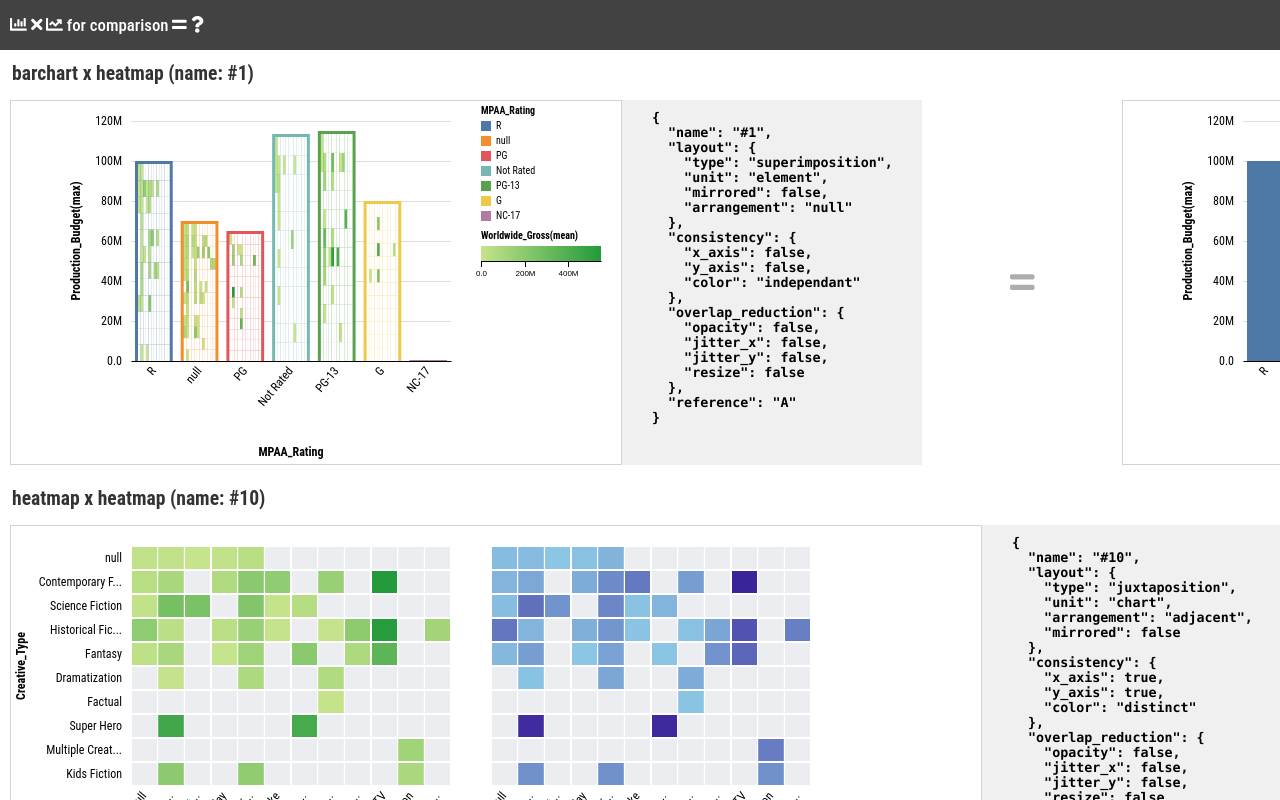
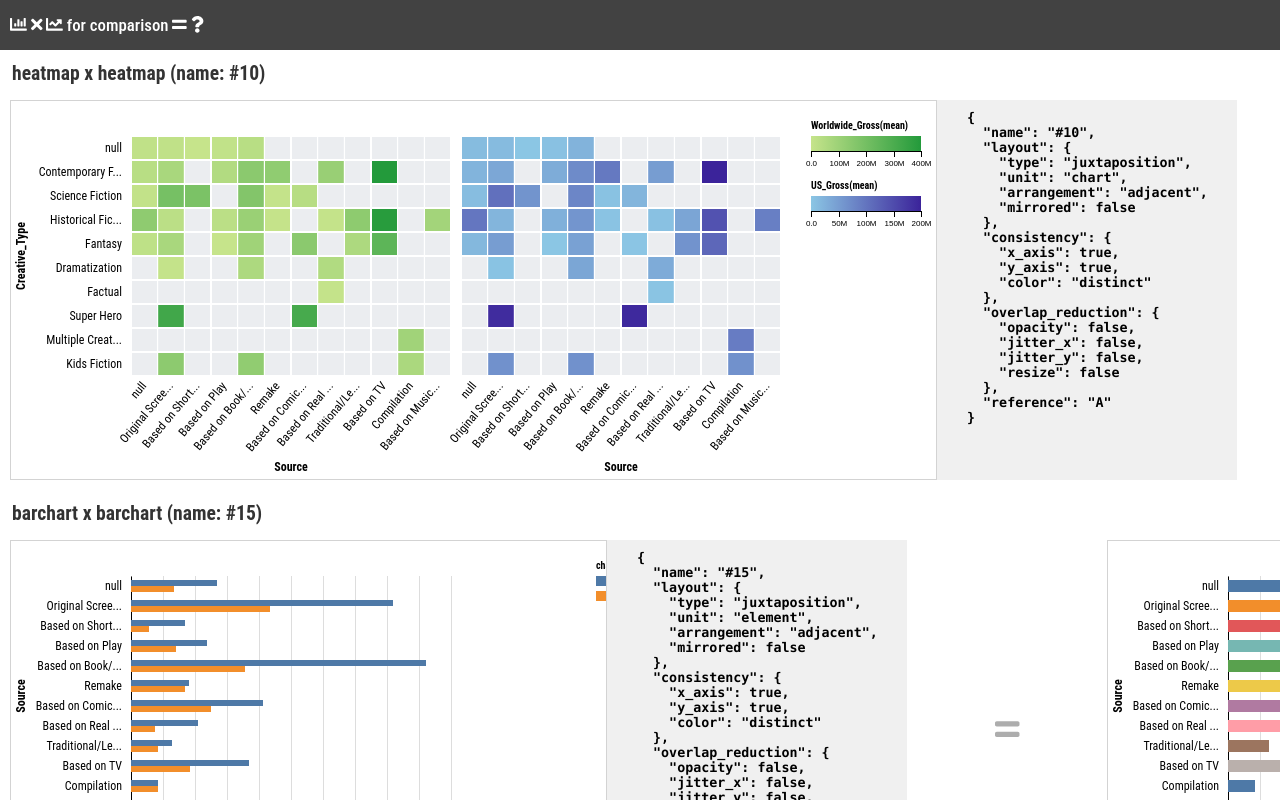
Before and after one commit to sehilyi/comparative-layout-explorer, a React app: page / in a window 1280 px wide. Built offline with nearby package versions, Linux system fonts and the light colour scheme.

Commit message:
Add legend posiiton manager

```diff
--- a/src/components/visualizations/chart-styles/layout-manager.ts
+++ b/src/components/visualizations/chart-styles/layout-manager.ts
@@ -1,7 +1,7 @@
 import {Spec} from "src/models/simple-vega-spec";
 
 import {_CompSpecSolid, _ConsistencySolid} from "src/models/comp-spec";
-import {getBarSize, GAP_BETWEEN_CHARTS, CHART_MARGIN, CHART_MARGIN_NO_AXIS} from "../default-design-manager";
+import {getBarSize, CHART_MARGIN, CHART_MARGIN_NO_AXIS, CHART_TITLE_HEIGHT} from "../default-design-manager";
 import {ChartStyle} from ".";
 import {getAggValues, getAggregatedData} from "../data-handler";
 import d3 = require("d3");
@@ -149,16 +149,16 @@ export function getLayouts(A: Spec, B: Spec, C: _CompSpecSolid, consistency: _Co
  */
 export function getChartPositions(x: number, y: number, styles: ChartStyle[]) {
   // styles that affects top or left margins of all charts
-  const ifAllNoY = styles.filter(d => !d.noY).length === 0
-  const ifThereTopX = styles.filter(d => d.topX).length !== 0
+  const ifAllNoY = styles.filter(d => !d.noY).length === 0;
+  const ifThereTopX = styles.filter(d => d.topX).length !== 0;
   // styles that affects max width and height
-  const ifAllNoX = styles.filter(d => !d.noX).length === 0
-  const isThereRightY = styles.filter(d => d.rightY).length !== 0
-  const isThereLegend = styles.filter(d => d.isLegend).length !== 0
+  const ifAllNoX = styles.filter(d => !d.noX).length === 0;
+  const isThereRightY = styles.filter(d => d.rightY).length !== 0;
+  const isThereLegend = styles.filter(d => d.isLegend).length !== 0;
 
   // margin of left and top
-  const ML = ifAllNoY ? GAP_BETWEEN_CHARTS : CHART_MARGIN.left
-  const MT = ifThereTopX ? CHART_MARGIN.top : CHART_MARGIN_NO_AXIS.top
+  const ML = ifAllNoY ? /*GAP_BETWEEN_CHARTS*/ 0 : CHART_MARGIN.left;  // GAP deprecated
+  const MT = CHART_TITLE_HEIGHT + (ifThereTopX ? CHART_MARGIN.top : CHART_MARGIN_NO_AXIS.top);
 
   // max width and height
   // this is not a tight calculation
@@ -167,18 +167,17 @@ export function getChartPositions(x: number, y: number, styles: ChartStyle[]) {
     ML +
     d3.max(styles.map(d => d.width)) +
     (isThereRightY ? CHART_MARGIN.right : CHART_MARGIN_NO_AXIS.right) +
-    (isThereLegend ? LEGEND_WIDTH : 0)
+    (isThereLegend ? LEGEND_WIDTH : 0);
 
   const maxH =
     MT +
     d3.max(styles.map(d => d.height)) +
-    (ifAllNoX ? CHART_MARGIN_NO_AXIS.bottom : CHART_MARGIN.bottom)
+    (ifAllNoX ? CHART_MARGIN_NO_AXIS.bottom : CHART_MARGIN.bottom);
 
   // width and height includes margins
-  let positions: {left: number, top: number, width: number, height: number}[] = []
-  let lgdPositions: {left: number, top: number, width: number, height: number}[] = []
-  let totalSize = {width: 0, height: 0}
-  let lastRight = 0, lastBottom = 0, lastLegendLeft = 0 // lastLegendLeft is only for superimposition
+  let positions: {left: number, top: number, width: number, height: number}[] = [];
+  let totalSize = {width: 0, height: 0};
+  let lastRight = 0, lastBottom = 0;
 
   if (x === 1 && y === 1) { // superimposition, the length of styles can be larger than x * y
     styles.forEach(s => {
@@ -193,13 +192,9 @@ export function getChartPositions(x: number, y: number, styles: ChartStyle[]) {
         bottom: (s.noX ? CHART_MARGIN_NO_AXIS.bottom : CHART_MARGIN.bottom)
       }
       positions.push({left: position.left, top: position.top, width: position.width + position.left + position.right, height: position.height + position.top + position.bottom})
-      // in this case, legend should be placed in the same area
-      // I simply render legend horizontally when multiple
-      lgdPositions.push({left: lastLegendLeft + position.left + position.width + position.right, top: position.top, width: LEGEND_WIDTH, height: position.height + position.bottom})
-      lastLegendLeft += LEGEND_WIDTH
-    })
-    totalSize.width = maxW
-    totalSize.height = maxH
+    });
+    totalSize.width = maxW;
+    totalSize.height = maxH;
   }
   // TODO: width or height should be used identically? (e.g., same width for vertical layout)
   // Either x or y must be 1 (i.e., no table layout).
@@ -214,16 +209,16 @@ export function getChartPositions(x: number, y: number, styles: ChartStyle[]) {
           (s.isLegend ? LEGEND_WIDTH : 0), // legend on the right
         top: (s.topX ? CHART_MARGIN.top : CHART_MARGIN_NO_AXIS.top),
         bottom: (s.noX ? CHART_MARGIN_NO_AXIS.bottom : CHART_MARGIN.bottom)
-      }
-      const left = ML
-      const top = lastBottom + position.top
+      };
+      const left = ML;
+      const top = lastBottom + position.top;
 
-      positions.push({left, top, width: position.width + position.left + position.right, height: position.height + position.top + position.bottom})
+      positions.push({left, top, width: position.width + position.left + position.right, height: position.height + position.top + position.bottom});
 
-      lastBottom = top + position.height + position.bottom
+      lastBottom = top + position.height + position.bottom;
     })
-    totalSize.width = maxW
-    totalSize.height = d3.sum(positions.map(d => d.height))
+    totalSize.width = maxW;
+    totalSize.height = d3.sum(positions.map(d => d.height));
   }
   else if (y === 1) {  // horizontal layout
     styles.forEach(s => {
@@ -243,10 +238,10 @@ export function getChartPositions(x: number, y: number, styles: ChartStyle[]) {
       positions.push({left, top, width: position.width + position.left + position.right, height: position.height + position.top + position.bottom})
 
       lastRight = left + s.width + position.right
-    })
-    totalSize.width = d3.sum(positions.map(d => d.width))
-    totalSize.height = maxH
+    });
+    totalSize.width = d3.sum(positions.map(d => d.width));
+    totalSize.height = maxH;
   }
-  else console.log("Something went wrong. Refer to functions related to chart size calculation.")
-  return {size: totalSize, positions, lgdPositions}
+  else console.log("Something went wrong. Refer to functions related to chart size calculation.");
+  return {size: totalSize, positions};
 }
--- a/src/components/visualizations/comp-charts.ts
+++ b/src/components/visualizations/comp-charts.ts
@@ -18,32 +18,31 @@ import {getLegends} from "./legends/legend-manager";
 import {DF_DELAY, DF_DURATION} from "./animated/default-design";
 
 export function renderCompChart(ref: SVGSVGElement, A: Spec, B: Spec, C: CompSpec) {
-  const mC = correctCompSpec({...C}) // minor issues in spec are corrected here (e.g., CompSpec => _CompSpecSolid)
+  const mC = correctCompSpec({...C}) // minor issues in spec are corrected here and CompSpec => _CompSpecSolid
   if (!canRenderChart(A) || !canRenderChart(B) || !canRenderCompChart(A, B, mC)) return;
   d3.select(ref).selectAll('*').remove();
   renderCompChartGeneralized(ref, A, B, mC)
 }
 
 export function renderCompChartGeneralized(ref: SVGSVGElement, A: Spec, B: Spec, C: _CompSpecSolid) {
-  const {...consistency} = correctConsistency(A, B, C)  // TODO: this should correct C rather than making new consistency
-  const {...domains} = getDomainByLayout(A, B, C, consistency)
-  const {...styles} = getStyles(A, B, C, consistency, domains)
-  const {...layouts} = getLayouts(A, B, C, consistency, styles) // set translateX and Y here
-  const {...legends} = getLegends(A, B, C, consistency, {A: layouts.A, B: layouts.B}, styles)
+  const {...consistency} = correctConsistency(A, B, C);  // TODO: this should correct C rather than making new consistency
+  const {...domains} = getDomainByLayout(A, B, C, consistency);
+  const {...styles} = getStyles(A, B, C, consistency, domains);
+  const {...layouts} = getLayouts(A, B, C, consistency, styles); // set translateX and Y here
+  const {...legends} = getLegends(A, B, C, consistency, {A: layouts.A, B: layouts.B}, styles);
 
-  const svg = d3.select(ref).attr(_width, layouts.width + legends.addWidth).attr(_height, d3.max([legends.height, layouts.height]))
+  const svg = d3.select(ref).attr(_width, layouts.width + legends.addWidth).attr(_height, d3.max([legends.height, layouts.height]));
 
   // render A and (not nested) B
   function loopABRender() {
-    svg.selectAll("." + "A").remove();
-    svg.selectAll("." + "B").remove();
+    svg.selectAll(".A,.B").remove();
     /* render A */
     if (!Array.isArray(domains.A.axis)) {
-      renderChart(svg, A, {x: domains.A.axis.x, y: domains.A.axis.y}, styles.A.color, styles.A)
+      renderChart(svg, A, {x: domains.A.axis.x, y: domains.A.axis.y}, styles.A.color, styles.A);
     }
     /* render B */
     if (!Array.isArray(domains.B.axis)) {
-      renderChart(svg, B, {x: domains.B.axis.x, y: domains.B.axis.y}, styles.B.color, styles.B)
+      renderChart(svg, B, {x: domains.B.axis.x, y: domains.B.axis.y}, styles.B.color, styles.B);
     }
   }
   loopABRender();
@@ -53,10 +52,10 @@ export function renderCompChartGeneralized(ref: SVGSVGElement, A: Spec, B: Spec,
 
   /* 1D nesting: B is separated to multiple charts by A */
   if (Array.isArray(domains.B.axis) && styles.B.nestDim === 1) {
-    const n = isScatterplot(A) ? "color" : A.encoding.x.type === "nominal" ? "x" : "y"
+    const n = isScatterplot(A) ? "color" : A.encoding.x.type === "nominal" ? "x" : "y";
     for (let i = 0; i < layouts.nestedBs.length; i++) {
-      let filteredData = oneOfFilter(B.data.values, A.encoding[n].field, domains.A.axis[n][i] as string)
-      let filteredSpec = {...B, data: {...B.data, values: filteredData}}
+      let filteredData = oneOfFilter(B.data.values, A.encoding[n].field, domains.A.axis[n][i] as string);
+      let filteredSpec = {...B, data: {...B.data, values: filteredData}};
       // TODO: width and height is not included in styles => any ways to make this clearer?
       renderChart(svg, filteredSpec, {x: domains.B.axis[i]["x"], y: domains.B.axis[i]["y"]}, styles.B.color, {
         ...styles.B,
@@ -64,40 +63,40 @@ export function renderCompChartGeneralized(ref: SVGSVGElement, A: Spec, B: Spec,
         height: layouts.nestedBs[i]["height"],
         translateX: layouts.nestedBs[i]["left"] + layouts.B.left,
         translateY: layouts.nestedBs[i]["top"] + layouts.B.top
-      })
+      });
     }
   }
   /* 2D nesting: for heatmap A */
   else if (Array.isArray(domains.B.axis) && styles.B.nestDim === 2) {
-    const ns = getFieldsByType(A, "nominal")
+    const ns = getFieldsByType(A, "nominal");
     for (let i = 0; i < uniqueValues(A.data.values, ns[0].field).length; i++) {
       for (let j = 0; j < uniqueValues(A.data.values, ns[1].field).length; j++) {
         let filteredData = oneOfFilter(
           oneOfFilter(B.data.values, A.encoding[ns[0].channel].field, domains.A.axis[ns[0].channel][i] as string),
           A.encoding[ns[1].channel].field,
-          domains.A.axis[ns[1].channel][j] as string)
-        let filteredSpec = {...B, data: {...B.data, values: filteredData}}
+          domains.A.axis[ns[1].channel][j] as string);
+        let filteredSpec = {...B, data: {...B.data, values: filteredData}};
         renderChart(svg, filteredSpec, {x: domains.B.axis[i][j]["x"], y: domains.B.axis[i][j]["y"]}, styles.B.color, {
           ...styles.B,
           width: layouts.nestedBs[i][j].width,
           height: layouts.nestedBs[i][j].height,
           translateX: layouts.nestedBs[i][j].left + layouts.B.left,
           translateY: layouts.nestedBs[i][j].top + layouts.B.top
-        })
+        });
       }
     }
   }
   /* render legends */
   legends.legends.forEach(legend => {
-    const legendG = svg.append(_g).attr(_transform, translate(legend.left, legend.top))
-    renderLegend(legendG, legend.title, legend.scale.domain() as string[], legend.scale.range() as string[], !legend.isNominal)
+    const legendG = svg.append(_g).attr(_transform, translate(legend.left, legend.top));
+    renderLegend(legendG, legend.title, legend.scale.domain() as string[], legend.scale.range() as string[], !legend.isNominal);
   });
 
   /* apply visual properties after rendering charts */
-  if (styles.A.onTop) svg.selectAll(".A").raise()
-  if (styles.B.onTop) svg.selectAll(".B").raise()
-  svg.selectAll("." + AXIS_ROOT_ID).lower()
+  if (styles.A.onTop) svg.selectAll(".A").raise();
+  if (styles.B.onTop) svg.selectAll(".B").raise();
+  svg.selectAll("." + AXIS_ROOT_ID).lower();
   if (C.layout.arrangement === "animated" && C.layout.unit === "chart") {
-    animateChart(svg.selectAll(".A"), svg.selectAll(".B"))
+    animateChart(svg.selectAll(".A"), svg.selectAll(".B"));
   }
 }
--- a/src/components/visualizations/default-design-manager.ts
+++ b/src/components/visualizations/default-design-manager.ts
@@ -7,9 +7,10 @@ import {_black} from "src/useful-factory/d3-str";
 export const AXIS_ROOT_ID = "axis-root--"
 export const CHART_CLASS_ID = "D3-CHART-"
 // general
+export const CHART_TITLE_HEIGHT = 30
 export const CHART_SIZE = {width: 320, height: 240}
 export const CHART_MARGIN = {top: 100, right: 120, bottom: 100, left: 120}
-export const CHART_MARGIN_NO_AXIS = {top: 20, right: 20, bottom: 20, left: 20}
+export const CHART_MARGIN_NO_AXIS = {top: 5, right: 5, bottom: 5, left: 5}
 export const CHART_PADDING = {right: 20}
 export const CHART_TOTAL_SIZE = {
   width: CHART_SIZE.width + CHART_MARGIN.left + CHART_MARGIN.right,
--- a/src/components/visualizations/legends/default-design.ts
+++ b/src/components/visualizations/legends/default-design.ts
@@ -1,8 +1,8 @@
-export const LEGEND_PADDING = 30;
+export const LEGEND_PADDING = 20;
 export const LEGEND_GAP = 5;
 export const LEGEND_MARK_SIZE = {width: 10, height: 10};
 export const LEGEND_WIDTH = 150;
 export const LEGEND_QUAN_MARK_HEIGHT = 15;
 export const LEGEND_QUAN_TOTAL_HEIGHT = 60;
 export const LEGEND_LABEL_LEN_LIMIT = 28;  // highly related to LEGEND_WIDTH
-export const LEGEND_VISIBLE_LIMIT = 12;  // limit the number of legends for visible
+export const LEGEND_VISIBLE_LIMIT = 11;  // limit the number of legends for visible
--- a/src/components/visualizations/legends/index.ts
+++ b/src/components/visualizations/legends/index.ts
@@ -11,9 +11,11 @@ export function renderLegend(
   range: string[],
   isQuantitative?: boolean) {
 
+  const left = LEGEND_PADDING, right = LEGEND_PADDING
   // title
   g.append('text')
     .classed('legend-title', true)
+    .attr(_x, left)
     .attr(_y, -7)
     .style(_font_size, '10px')
     .style(_text_anchor, 'start')
@@ -29,7 +31,7 @@ export function renderLegend(
       if (isNullOrUndefined(domain[i])) continue // TODO: what is the problem continuously getting undefined or null??
 
       g.append(_rect)
-        .attr(_x, 0)
+        .attr(_x, left)
         .attr(_y, i * (LEGEND_MARK_SIZE.height + LEGEND_GAP))
         .attr(_width, LEGEND_MARK_SIZE.width)
         .attr(_height, LEGEND_MARK_SIZE.height)
@@ -37,7 +39,7 @@ export function renderLegend(
         .attr(_stroke, "null")
 
       g.append(_text)
-        .attr(_x, LEGEND_MARK_SIZE.width + LEGEND_GAP)
+        .attr(_x, left + LEGEND_MARK_SIZE.width + LEGEND_GAP)
         .attr(_y, i * (LEGEND_MARK_SIZE.height + LEGEND_GAP) + LEGEND_MARK_SIZE.height / 2.0)
         .attr(_text_anchor, _start)
         .attr(_alignment_baseline, _middle)
@@ -51,7 +53,7 @@ export function renderLegend(
       // omit rest of us when two many of them
       if (i == LEGEND_VISIBLE_LIMIT) {
         g.append(_text)
-          .attr(_x, LEGEND_MARK_SIZE.width + LEGEND_GAP)
+          .attr(_x, left + LEGEND_MARK_SIZE.width + LEGEND_GAP)
           .attr(_y, (i + 1) * (LEGEND_MARK_SIZE.height + LEGEND_GAP) + LEGEND_MARK_SIZE.height / 2.0)
           .attr(_text_anchor, _start)
           .attr(_alignment_baseline, _middle)
@@ -64,6 +66,7 @@ export function renderLegend(
     }
   }
   else {
+    const legendWidth = LEGEND_WIDTH - left - right
     const defs = g.append("defs")
     const key = "linear-gradient" + range.toString()
     const linearGradient = defs.append("linearGradient")
@@ -85,18 +88,19 @@ export function renderLegend(
 
     g.append(_g)
       .append(_rect)
-      .attr(_width, LEGEND_WIDTH - LEGEND_PADDING)
+      .attr(_x, left)
+      .attr(_width, legendWidth)
       .attr(_height, LEGEND_QUAN_MARK_HEIGHT)
       .style(_fill, `url(#${key})`)
 
     const q = d3.scaleLinear()
       .domain(d3.extent(domain as number[])).nice()
-      .rangeRound([0, LEGEND_WIDTH - LEGEND_PADDING])
+      .rangeRound([0, legendWidth])
 
     let yAxis = d3.axisBottom(q).ticks(3).tickSizeOuter(0)
     g.append(_g)
       .classed("axis", true)
-      .attr(_transform, translate(0, 15))
+      .attr(_transform, translate(left, 15))
       .attr('dy', '.71em')
       .call(yAxis)
       .selectAll('.axis text')
--- a/src/components/visualizations/legends/legend-manager.ts
+++ b/src/components/visualizations/legends/legend-manager.ts
@@ -4,16 +4,16 @@ import {_CompSpecSolid, _ConsistencySolid} from "src/models/comp-spec";
 import {ChartStyle} from "../chart-styles";
 import {Position} from "../chart-styles/layout-manager";
 import {ScaleLinearColor, ScaleOrdinal} from "src/useful-factory/d3-str";
-import {LEGEND_PADDING, LEGEND_QUAN_TOTAL_HEIGHT, LEGEND_VISIBLE_LIMIT, LEGEND_GAP, LEGEND_MARK_SIZE, LEGEND_WIDTH} from "./default-design";
+import {LEGEND_QUAN_TOTAL_HEIGHT, LEGEND_VISIBLE_LIMIT, LEGEND_GAP, LEGEND_MARK_SIZE, LEGEND_WIDTH} from "./default-design";
 import {isOverlapLayout, isBarChart, isScatterplot, getChartTitle, isHeatmap} from "../constraints";
 import {getNominalColor} from "../default-design-manager";
 
 export type LegendRecipe = {
-  title: string
-  scale: ScaleOrdinal | ScaleLinearColor
-  top: number
-  left: number
-  isNominal: boolean
+  title: string;
+  scale: ScaleOrdinal | ScaleLinearColor;
+  top: number;
+  left: number;
+  isNominal: boolean;
 }
 
 /**
@@ -28,22 +28,21 @@ export type LegendRecipe = {
  */
 export function getLegends(A: Spec, B: Spec, C: _CompSpecSolid, consistency: _ConsistencySolid, P: {A: Position, B: Position}, S: {A: ChartStyle, B: ChartStyle}) {
   let legends: LegendRecipe[] = [];
-  let lastYEnd = 0, lastXEnd = 0, addWidth = 0;
+  let lastYEnd = 0, addWidth = 0;
 
   // all legends should be placed in one column layout
-  const isOneColumn = isOverlapLayout(C)
+  const isOneColumn = isOverlapLayout(C);
 
   /* A's legend */
   if (S.A.isLegend) {
     legends.push({
       title: S.A.legendNameColor,
       scale: S.A.color,
-      left: P.A.left + S.A.width + LEGEND_PADDING,
+      left: P.A.left + S.A.width,
       top: P.A.top,
       isNominal: S.A.legendType === "nominal"
     });
     lastYEnd += legends[0].top + estimateLegendSize(legends[0]);
-    lastXEnd = legends[0].left + LEGEND_WIDTH;
   }
 
   /* B's legend */
@@ -52,12 +51,11 @@ export function getLegends(A: Spec, B: Spec, C: _CompSpecSolid, consistency: _Co
     legends.push({
       title: S.B.legendNameColor,
       scale: S.B.color,
-      left: P.B.left + S.B.width + LEGEND_PADDING,
+      left: P.B.left + S.B.width,
       top: isOneColumn ? lastYEnd : P.B.top,
       isNominal: S.B.legendType === "nominal"
     });
     lastYEnd += estimateLegendSize(legends[legends.length - 1]);
-    lastXEnd = legends[legends.length - 1].left + LEGEND_WIDTH;
   }
 
   /* consistency legends */
@@ -66,22 +64,37 @@ export function getLegends(A: Spec, B: Spec, C: _CompSpecSolid, consistency: _Co
       // put additional space for consistency legend
       addWidth = LEGEND_WIDTH;
 
+      const left = P.B.left + P.B.width + (S.B.isLegend ? LEGEND_WIDTH : 0);
+      lastYEnd = lastYEnd === 0 ? P.A.top : lastYEnd
+
       // distinct nominal color
       if (isBarChart(A) || isScatterplot(A)) { // TODO: decide color type more cleverly
         legends.push({
           title: "chart",
-          scale: getNominalColor([getChartTitle(A), getChartTitle(B)]),
-          left: lastXEnd === 0 ? P.A.width : lastXEnd,
-          top: lastYEnd === 0 ? P.A.top : lastYEnd,
+          scale: getNominalColor([getChartTitle(A), getChartTitle(B)]), // TODO: more clever title
+          left,
+          top: lastYEnd,
           isNominal: true
         });
-        lastYEnd += estimateLegendSize(legends[legends.length - 1]);
-        lastXEnd = legends[legends.length - 1].left + LEGEND_WIDTH;
       }
       // distinct quantitative color
       else if (isHeatmap(A)) {
-        //
+        legends.push({
+          title: S.A.legendNameColor,
+          scale: S.A.color,
+          left,
+          top: lastYEnd,
+          isNominal: false
+        });
+        legends.push({
+          title: S.B.legendNameColor,
+          scale: S.B.color,
+          left,
+          top: lastYEnd + estimateLegendSize(legends[legends.length - 1]),
+          isNominal: false
+        });
       }
+      lastYEnd += estimateLegendSize(legends[legends.length - 1]);
     }
   }
 
@@ -97,6 +110,6 @@ export function estimateLegendSize(recipe: LegendRecipe) {
     return (
       20 /* title */ +
       (LEGEND_GAP + LEGEND_MARK_SIZE.height) * n
-    )
+    );
   }
 }
--- a/src/components/visualizations/tests/test-specs.ts
+++ b/src/components/visualizations/tests/test-specs.ts
@@ -18,11 +18,12 @@ export function getSimpleCompTitle(A: Spec, B: Spec, C: CompSpec) {
 
 export function getExamples() {
   let examples = getExampleSpec().map(d => ({...d, C: correctCompSpec(d.C)}))
-  /// filter for debugging
-  // .filter(d => correctCompSpec({...d.C}).layout.type === "superimposition")
-  // .filter(d => d.A.mark === "rect" || d.B.mark === "rect")
-  // .filter(d => d.A.mark === "point" || d.B.mark === "point")
-  // .filter(d => d.C.name.includes("test"))
+    /// filter for debugging
+    // .filter(d => correctCompSpec({...d.C}).layout.type === "superimposition")
+    // .filter(d => d.A.mark === "rect" || d.B.mark === "rect")
+    // .filter(d => d.A.mark === "point" || d.B.mark === "point")
+    // .filter(d => d.C.name.includes("test"))
+    .filter(d => d.C.name === "#10" || d.C.name === "#15" || d.C.name === "#32");
 
   return examples
     .sort((a, b) => a.C.layout.mirrored > b.C.layout.mirrored ? -1 : 1)
@@ -30,7 +31,7 @@ export function getExamples() {
     .sort((a, b) => a.C.layout.unit > b.C.layout.unit ? -1 : 1)
     .sort((a, b) => a.C.layout.arrangement > b.C.layout.arrangement ? -1 : 1)
     .sort((a, b) => a.C.layout.type > b.C.layout.type ? -1 : 1)
-    .sort((a, b) => a.C.name > b.C.name ? 1 : -1)
+    .sort((a, b) => a.C.name > b.C.name ? 1 : -1);
 
 }
 export function getExampleSpec(): {A: Spec, B: Spec, C: CompSpec}[] {
```
